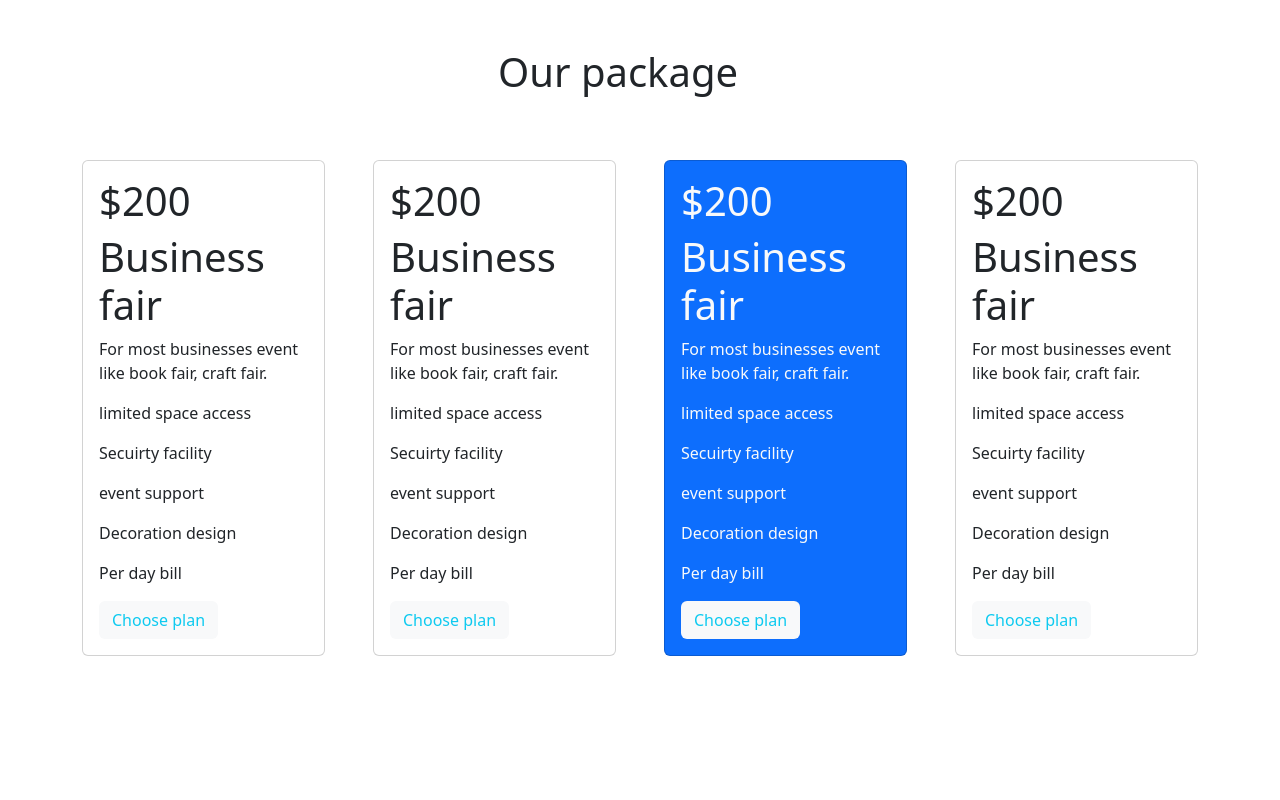
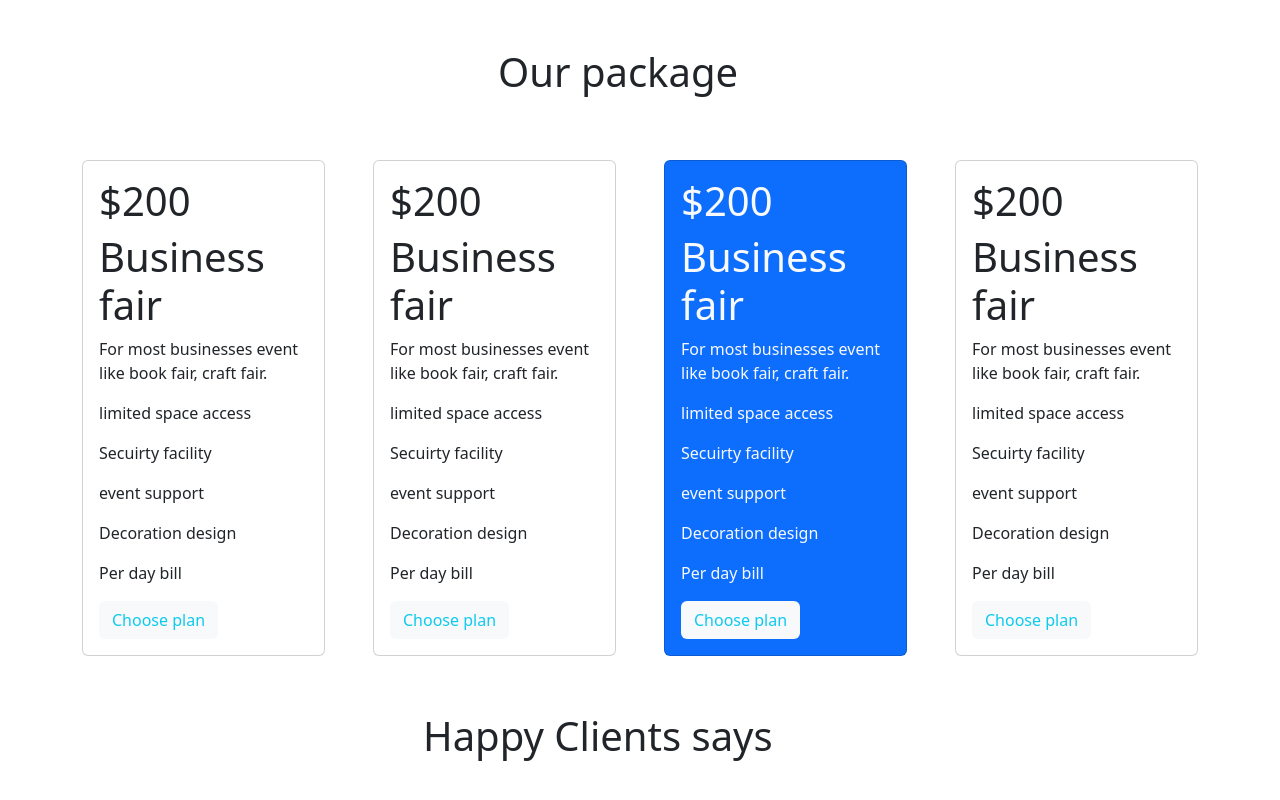
Before and after one commit to Torabarnob203311003/convo-center, a plain HTML site: page index.html in a window 1280 px wide. Shown: the part 973-1773 px from the top of the page. Before the commit the page ends 1629 px from the top, so only its background shows below. Drawn offline with nearby package versions, Linux system fonts and the light colour scheme.

Commit message:
client section

```diff
--- a/index.html
+++ b/index.html
@@ -139,7 +139,7 @@
             <div>
                 <div class="row row-cols-1 row-cols-md-4 g-5">
                     <div class="col">
-                        <div class="card">
+                        <div class="card ">
 
                             <div class="card-body">
                                 <h1 class="card-title">$200</h1>
@@ -219,7 +219,24 @@
 
  <!-- card section end -->
 
+ <!-- Client section  -->
+                <section>
 
+                            <div class="container   mt-5 ">
+                                <div class=" mx-auto mt-5 mb-5 p-2" style="width: 450px;">  <h1>Happy
+                                        Clients says</h1>
+                                </div>
+
+                            </div>
+
+                </section>
+
+
+
+
+
+
+ <!-- Client section  end -->
     <script src="	https://cdn.jsdelivr.net/npm/bootstrap@5.3.3/dist/js/bootstrap.bundle.min.js"></script>
 </body>
 </html>
```
